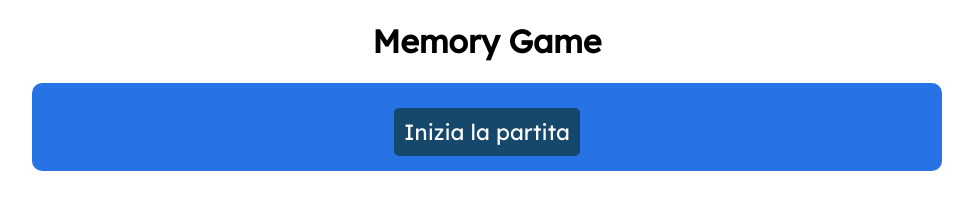
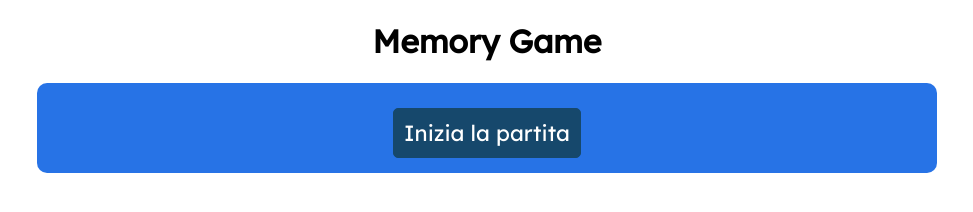
Before and after one commit to val-mai/S5-Progetto-Settimanale---Memory, a plain HTML site: page index.html in a window 1280 px wide. In both pictures the pointer is over the input "Inizia la partita". Shown: the whole page, without its empty margins (153-1126 px from the left). Drawn offline with Linux system fonts and the light colour scheme.

Commit message:
piccola modifica css

```diff
--- a/css/style.css
+++ b/css/style.css
@@ -1,5 +1,6 @@
 * {
     font-family: 'Lexend', sans-serif;
+    box-sizing: border-box;
 }
 
 h1 {
@@ -101,7 +102,7 @@ h1 {
 
 .button:hover {
     background-color: #16486c;
-    border: none;
+    border: 1px solid #16486c;
 }
 
 #modal {
@@ -157,8 +158,6 @@ h1 {
 }
 
 @keyframes indovinato {
-
-    /* animazione quando si indovina */
     from {
         transform: rotate(0deg) scale(1.2);
     }
```
